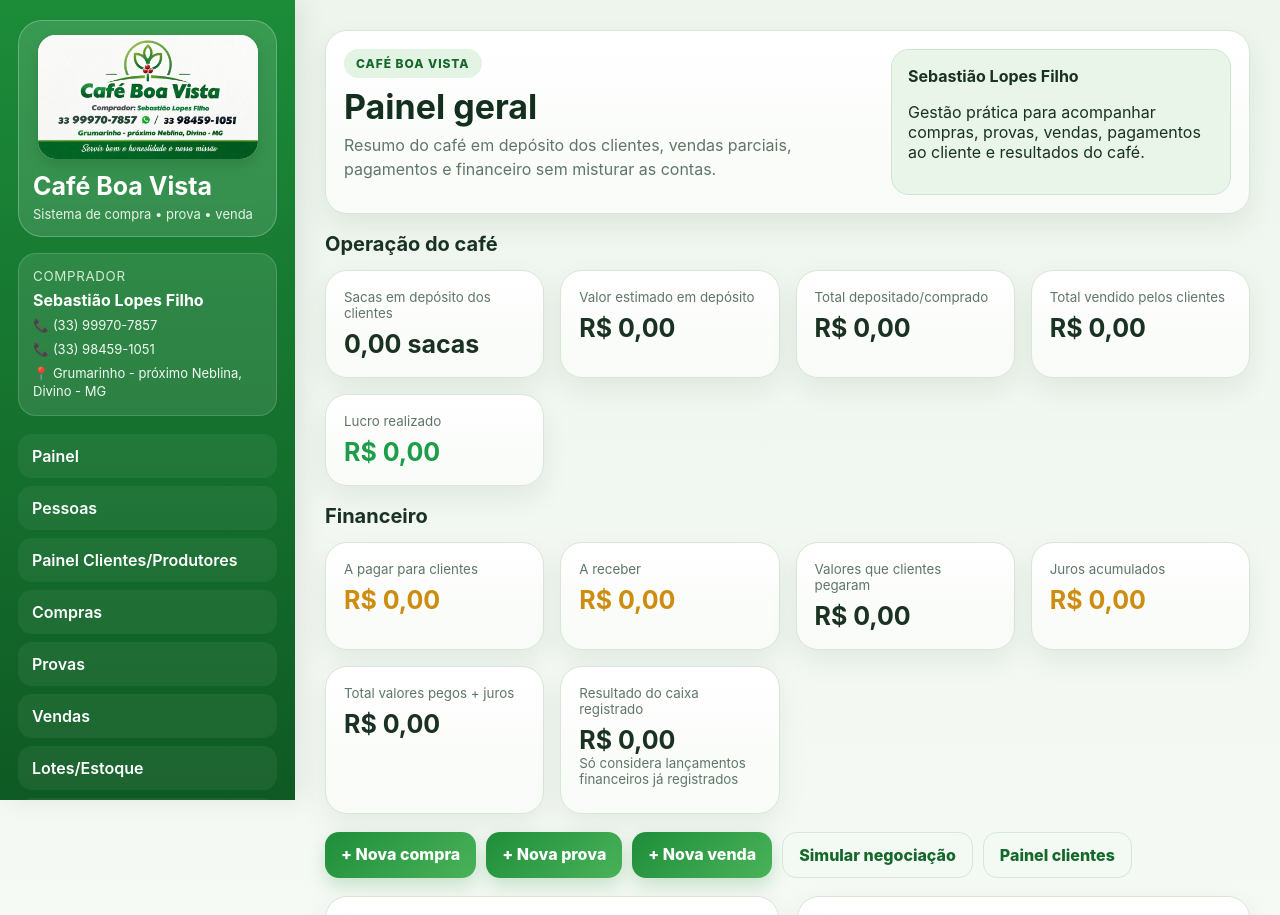
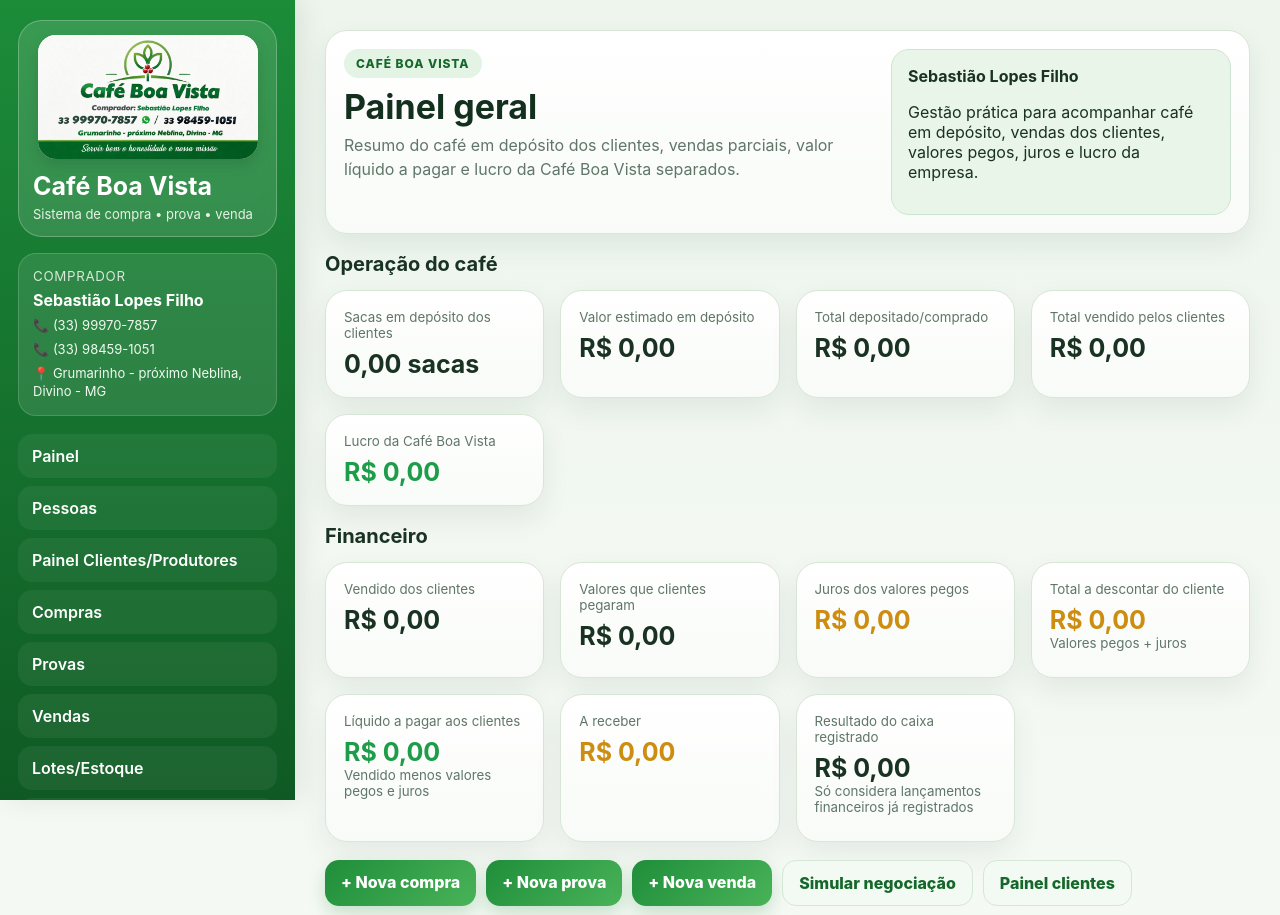
Before and after one commit to sketchJayJay/sistemaagroseguro, a Flask app: page / in a window 1280 px wide. Shown: the top 915 px of the page. Run offline with Flask 3, Linux system fonts and the light colour scheme; data that the repository does not hold is empty.

Commit message:
Add files via upload

```diff
--- a/app.py
+++ b/app.py
@@ -459,6 +459,13 @@
     valores_clientes_pegaram = sum(float(a.get('valor') or 0) for a in adiantamentos_atualizados)
     juros_clientes_pegaram = sum(float(a.get('valor_juros') or 0) for a in adiantamentos_atualizados)
     total_clientes_pegaram = sum(float(a.get('valor_total') or 0) for a in adiantamentos_atualizados)
+
+    # Valor líquido para pagar aos clientes/produtores no modelo de café em depósito.
+    # O cliente vende o café dele; depois desconta o que ele já pegou + juros desses valores.
+    bruto_vendido_clientes = float(total_vendas or 0)
+    liquido_a_pagar_clientes = bruto_vendido_clientes - float(total_clientes_pegaram or 0)
+    if liquido_a_pagar_clientes < 0:
+        liquido_a_pagar_clientes = 0
     resultado_caixa = entrada - saida
 
     ultimas_compras = fetchall("""SELECT compras.*, pessoas.nome pessoa_nome FROM compras LEFT JOIN pessoas ON pessoas.id = compras.pessoa_id ORDER BY compras.id DESC LIMIT 6""")
@@ -466,7 +473,8 @@
     return render_template('index.html', total_compras=total_compras, total_vendas=total_vendas, estoque=sacas_compradas-sacas_vendidas,
                            resultado_caixa=resultado_caixa, receber=receber, pagar=pagar, lucro=lucro, valor_estoque=valor_estoque,
                            valores_clientes_pegaram=valores_clientes_pegaram, juros_clientes_pegaram=juros_clientes_pegaram,
-                           total_clientes_pegaram=total_clientes_pegaram,
+                           total_clientes_pegaram=total_clientes_pegaram, bruto_vendido_clientes=bruto_vendido_clientes,
+                           liquido_a_pagar_clientes=liquido_a_pagar_clientes,
                            ultimas_compras=ultimas_compras, ultimas_vendas=ultimas_vendas)
 
 
--- a/templates/index.html
+++ b/templates/index.html
@@ -4,11 +4,11 @@
   <div>
     <span class="eyebrow">CAFÉ BOA VISTA</span>
     <h1>Painel geral</h1>
-    <p class="subtitle">Resumo do café em depósito dos clientes, vendas parciais, pagamentos e financeiro sem misturar as contas.</p>
+    <p class="subtitle">Resumo do café em depósito dos clientes, vendas parciais, valor líquido a pagar e lucro da Café Boa Vista separados.</p>
   </div>
   <div class="hero-note">
     <strong>Sebastião Lopes Filho</strong>
-    <p>Gestão prática para acompanhar compras, provas, vendas, pagamentos ao cliente e resultados do café.</p>
+    <p>Gestão prática para acompanhar café em depósito, vendas dos clientes, valores pegos, juros e lucro da empresa.</p>
   </div>
 </div>
 
@@ -18,16 +18,17 @@
   <div class="card metric"><small>Valor estimado em depósito</small><strong>{{ valor_estoque|money }}</strong></div>
   <div class="card metric"><small>Total depositado/comprado</small><strong>{{ total_compras|money }}</strong></div>
   <div class="card metric"><small>Total vendido pelos clientes</small><strong>{{ total_vendas|money }}</strong></div>
-  <div class="card metric good"><small>Lucro realizado</small><strong>{{ lucro|money }}</strong></div>
+  <div class="card metric good"><small>Lucro da Café Boa Vista</small><strong>{{ lucro|money }}</strong></div>
 </div>
 
 <div class="section-title" style="margin-top:18px"><h2>Financeiro</h2></div>
 <div class="grid metrics">
-  <div class="card metric warn"><small>A pagar para clientes</small><strong>{{ pagar|money }}</strong></div>
+  <div class="card metric"><small>Vendido dos clientes</small><strong>{{ bruto_vendido_clientes|money }}</strong></div>
+  <div class="card metric"><small>Valores que clientes pegaram</small><strong>{{ valores_clientes_pegaram|money }}</strong></div>
+  <div class="card metric warn"><small>Juros dos valores pegos</small><strong>{{ juros_clientes_pegaram|money }}</strong></div>
+  <div class="card metric warn"><small>Total a descontar do cliente</small><strong>{{ total_clientes_pegaram|money }}</strong><small>Valores pegos + juros</small></div>
+  <div class="card metric good"><small>Líquido a pagar aos clientes</small><strong>{{ liquido_a_pagar_clientes|money }}</strong><small>Vendido menos valores pegos e juros</small></div>
   <div class="card metric warn"><small>A receber</small><strong>{{ receber|money }}</strong></div>
-  <div class="card metric"><small>Valores que clientes pegaram</small><strong>{{ valores_clientes_pegaram|money }}</strong></div>
-  <div class="card metric warn"><small>Juros acumulados</small><strong>{{ juros_clientes_pegaram|money }}</strong></div>
-  <div class="card metric"><small>Total valores pegos + juros</small><strong>{{ total_clientes_pegaram|money }}</strong></div>
   <div class="card metric"><small>Resultado do caixa registrado</small><strong>{{ resultado_caixa|money }}</strong><small>Só considera lançamentos financeiros já registrados</small></div>
 </div>
 
```
